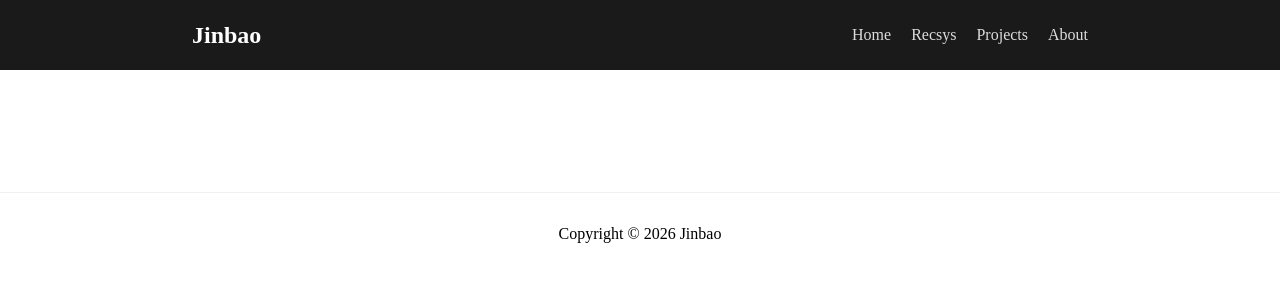
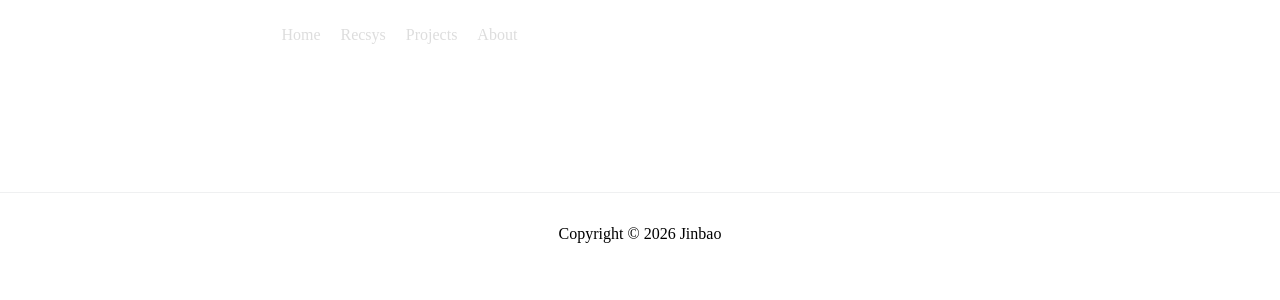
Before and after one commit to JinbaoWeb/jinbaoweb.github.io, a Jekyll site: the page built from index.md, in a window 1280 px wide. Shown: the top 300 px of the page. Built offline with Jekyll 4.4.1, drawn with Linux system fonts in a browser that asks for light colours.

Commit message:
Update style.css

```diff
--- a/assets/css/style.css
+++ b/assets/css/style.css
@@ -4,11 +4,12 @@
     box-sizing: border-box;
     font-family: "Times New Roman", Times, serif;
 }
-
+header {
+    background: #1a1a1a;
+}
 nav {
-    background: #1a1a1a;
     height: 70px;
-    width: 100%;
+    max-width: 840px;
     display: flex;
     align-items: center;
     justify-content: space-between; /* 初始状态：Logo左，UL右 */
```
